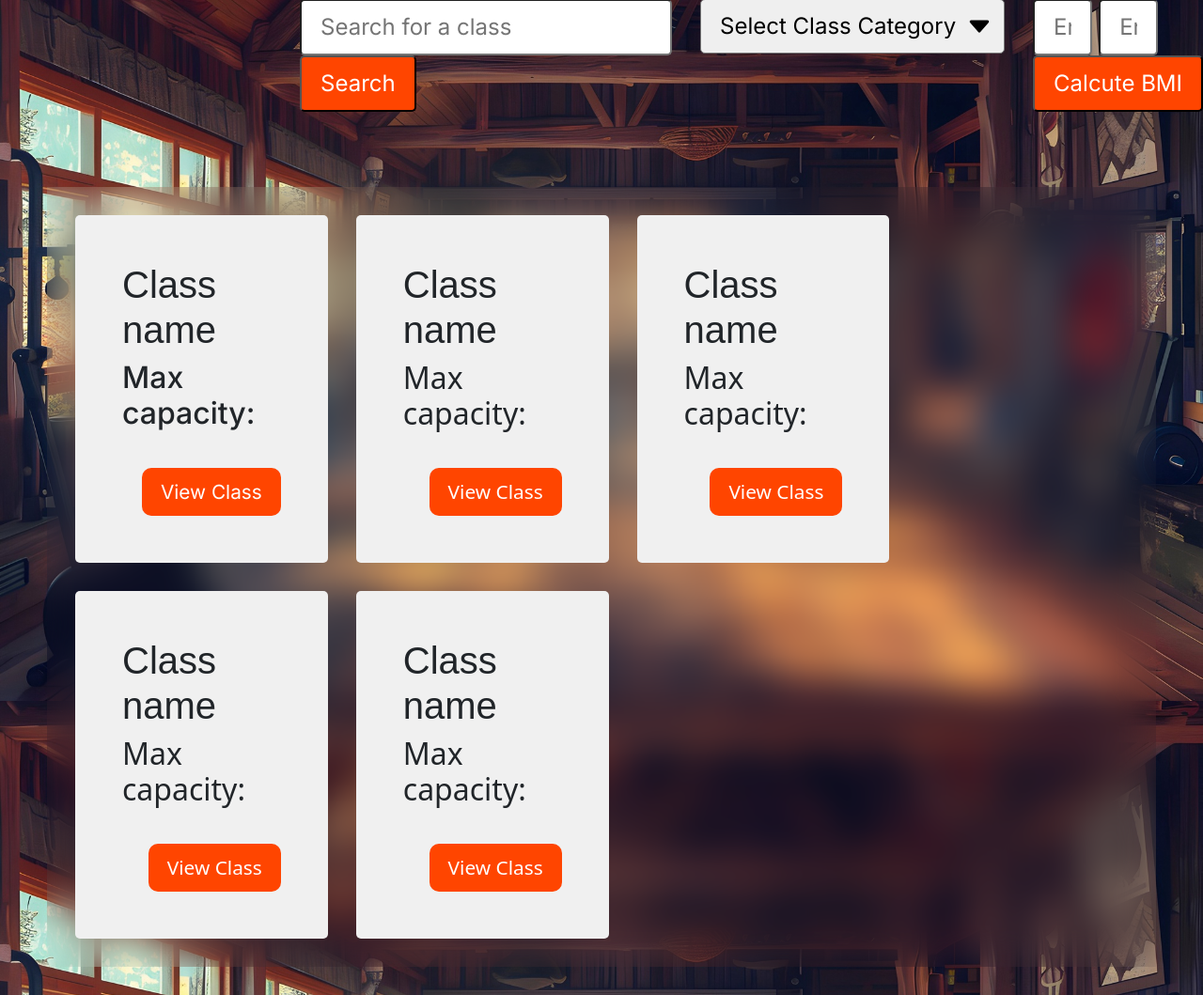
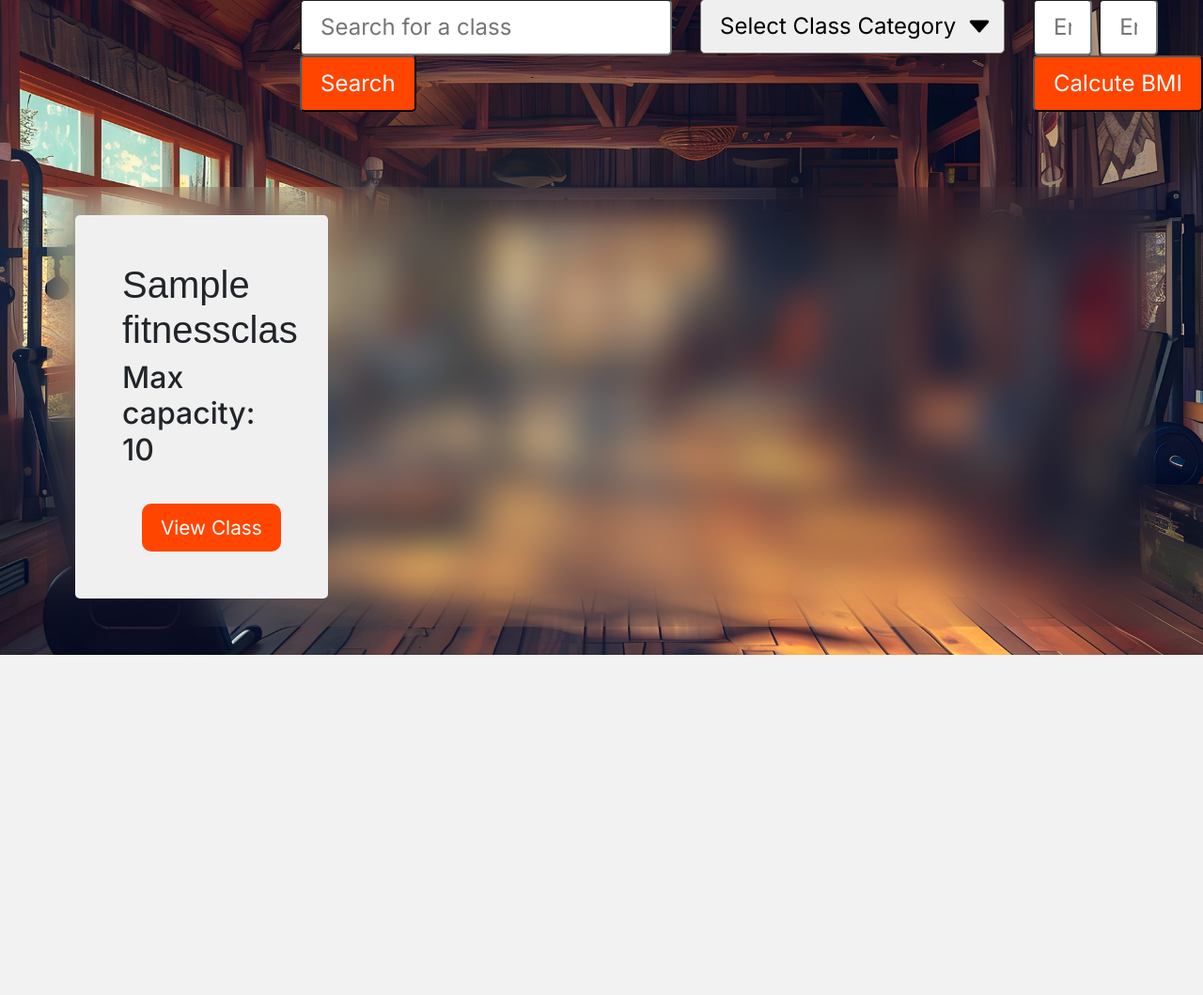
Before and after one commit to Peeradech01/ActiveVibe_Project, a Django app: page /class/ in a window 1280 px wide. Shown: the part 107-1166 px from the top of the page at 94% size. After the commit the page ends 804 px from the top, so only its background shows below. Run offline with Django 5.2, Linux system fonts and the light colour scheme; a user stored in the database is signed in; tables that the repository leaves empty hold one stand-in row (values such as "Sample post"); some web fonts are replaced.

Commit message:
edit models.py 4

```diff
--- a/Projectors/fitnessmanagement/fitness/models.py
+++ b/Projectors/fitnessmanagement/fitness/models.py
@@ -1,5 +1,5 @@
 from django.db import models
-from django.contrib.auth.models import User
+from django.contrib.auth.models import User, Group
 from django.utils import timezone
 
 # Create your models here.
@@ -13,23 +13,16 @@
     def __str__(self):
         return self.name
 
-# class CustomerMembership(models.Model):
-#     user = models.ForeignKey(User, on_delete=models.CASCADE)
-#     membership = models.ForeignKey(Membership, on_delete=models.CASCADE)
-#     time_remaining = models.DateTimeField()
+class CustomerMembership(models.Model):
+    user = models.OneToOneField(User, on_delete=models.CASCADE)
+    membership = models.ForeignKey(Membership, on_delete=models.CASCADE)
 
 class PersonalInfo(models.Model):
-    ROLE_CHOICES = [
-        ('customer', 'Customer'),
-        ('trainer', 'Trainer'),
-        ('manager', 'Manager')
-    ]
     user = models.OneToOneField(User, on_delete=models.CASCADE)
     weight = models.FloatField(null=False, default=0)
     height = models.FloatField(null=False, default=0)
     bmi = models.FloatField(null=False, default=0)
     phone = models.CharField(max_length=10, null=False)
-    role = models.CharField(max_length=10, choices=ROLE_CHOICES, null=False)
 
 class Schedules(models.Model):
     STATUS_CHOICES = [
@@ -50,11 +43,12 @@
         return self.name
 
 class FitnessClass(models.Model):
+    user = models.ManyToManyField(User)
     name = models.CharField(max_length=50, null=False)
     description = models.TextField(null=False)
     schedule = models.ForeignKey(Schedules, on_delete=models.CASCADE)
-    categories = models.ManyToManyField(Category)
-    trainer = models.ForeignKey(User, on_delete=models.CASCADE, null=False)
+    categories = models.ForeignKey(Category, on_delete=models.CASCADE)
+    trainer = models.ForeignKey(Group, on_delete=models.CASCADE, null=False)
     max_capacity = models.IntegerField(null=False)
 
     def __str__(self):
--- a/Projectors/fitnessmanagement/fitness/templates/user/fitness_class.html
+++ b/Projectors/fitnessmanagement/fitness/templates/user/fitness_class.html
@@ -27,31 +27,13 @@
     </div>
     <div>
         <div class="card-row2">
-            <div class="card-class font3">
-                <h1 class="font1">Class name</h1>
-                <h2>Max capacity:</h2>
-                <a href="{% url 'class-detail' %}">View Class</a>
-            </div>
-            <div class="card-class">
-                <h1 class="font1">Class name</h1>
-                <h2>Max capacity:</h2>
-                <a href="{% url 'class-detail' %}">View Class</a>
-            </div>
-            <div class="card-class">
-                <h1 class="font1">Class name</h1>
-                <h2>Max capacity:</h2>
-                <a href="{% url 'class-detail' %}">View Class</a>
-            </div>
-            <div class="card-class">
-                <h1 class="font1">Class name</h1>
-                <h2>Max capacity:</h2>
-                <a href="{% url 'class-detail' %}">View Class</a>
-            </div>
-            <div class="card-class">
-                <h1 class="font1">Class name</h1>
-                <h2>Max capacity:</h2>
-                <a href="{% url 'class-detail' %}">View Class</a>
-            </div>
+            {% for class in fit_class %}
+                <div class="card-class font3">
+                    <h1 class="font1">{{ class.name }}</h1>
+                    <h2>Max capacity: {{ class.max_capacity }}</h2>
+                    <a href="{% url 'class-detail' class.pk %}">View Class</a>
+                </div>
+            {% endfor %}
         </div>
     </div>
 </div>
@@ -60,7 +42,7 @@
 {% block script %}
 <script>
     document.getElementById('category').addEventListener('change', function() {
-      document.getElementById('categoryform').submit();
+        document.getElementById('categoryform').submit();
     });
-  </script>
+</script>
 {% endblock %}
--- a/Projectors/fitnessmanagement/fitness/templates/user/membership.html
+++ b/Projectors/fitnessmanagement/fitness/templates/user/membership.html
@@ -11,7 +11,7 @@
         {% for i in member %}
         <div class="col-md-4 d-flex">
             <div class="card flex-fill">
-                <img src="{% static 'logo.png' %}" class="card-img-top " alt="Card 1 Image">
+                <img src="{% static 'img/logo.png' %}" class="card-img-top " alt="Card 1 Image">
                 <div class="card-body">
                     <h1 class="font1">{{ i.name }}</h1>
                     <p>{{ i.description }}</p>
--- a/Projectors/fitnessmanagement/fitness/urls.py
+++ b/Projectors/fitnessmanagement/fitness/urls.py
@@ -2,54 +2,21 @@
 from .views import *
 
 urlpatterns = [
-    # Homepage
-    path('', IndexView.as_view(), name='index'),
-
-    # Login
-    path('login/', LoginFormView.as_view(), name='login'),
-
-    # Logout
-    path('logout/', LogoutFormView.as_view(), name='logout'),
-
-    # Register
-    path('register/', RegisterFormView.as_view(), name='register'),
-
-    # User profile page
-    path('userprofile/id:<int:pk>/', UserProfileView.as_view(), name='userprofile'),
-
-    # Edit user profile page
-    path('edit_profile/id:<int:pk>/', EditProfileView.as_view(), name='edit_profile'),
-
-    # Change password page
-    path('change_password/id:<int:pk>/', Change_PasswordView.as_view(), name='change_password'),
-
-    # Membership page
-    path('membership/', MembershipView.as_view(), name='membership'),
-
-    # Membership form page
-    path('membership/membership_id/', MembershipFormView.as_view(), name='membership_form'),
-
-    # Fitness class page
-    path('class/', FitnessClassView.as_view(), name='class'),
-
-    # Create fitness class page
-    path('class/create_class/', CreateFitnessClassView.as_view(), name='create-class'),
-
-    # Fitness class detail page
-    path('class/class_id/', FitnessClassDetailView.as_view(), name='class-detail'),
-
-    # Edit fitness class page
-    path('class/class_id/edit/', EditFitnessClassView.as_view(), name='edit-class'),
-
-    # Admin
-    path('manage/', ManagementView.as_view(), name='manage'),
-
-    # Manage user
-    path('manage/user/', ManageUserView.as_view(), name='manage-user'),
-
-    # Delete user
-    path('manage/user/delete/id:<int:pk>/', DeleteUserView.as_view(), name='delete-user'),
-
-    # Manage membership
-    path('manage/membership/', ManageMembershipView.as_view(), name='manage-membership'),
+    path('', IndexView.as_view(), name='index'),  # Homepage
+    path('login/', LoginFormView.as_view(), name='login'), # Login
+    path('logout/', LogoutFormView.as_view(), name='logout'), # Logout
+    path('register/', RegisterFormView.as_view(), name='register'), # Register
+    path('userprofile/id:<int:pk>/', UserProfileView.as_view(), name='userprofile'), # User profile page
+    path('edit_profile/id:<int:pk>/', EditProfileView.as_view(), name='edit_profile'), # Edit user profile page
+    path('change_password/id:<int:pk>/', Change_PasswordView.as_view(), name='change_password'), # Change password page
+    path('membership/', MembershipView.as_view(), name='membership'), # Membership page
+    path('membership/membership_id/', MembershipFormView.as_view(), name='membership_form'),  # Membership form page
+    path('class/', FitnessClassView.as_view(), name='class'), # Fitness class page
+    path('class/create_class/', CreateFitnessClassView.as_view(), name='create-class'), # Create fitness class page
+    path('class/id:<int:pk>/', FitnessClassDetailView.as_view(), name='class-detail'), # Fitness class detail page
+    path('class/class_id/edit/', EditFitnessClassView.as_view(), name='edit-class'), # Edit fitness class page
+    path('manage/', ManagementView.as_view(), name='manage'), # Admin
+    path('manage/user/', ManageUserView.as_view(), name='manage-user'), # Manage user
+    path('manage/user/delete/id:<int:pk>/', DeleteUserView.as_view(), name='delete-user'), # Delete user
+    path('manage/membership/', ManageMembershipView.as_view(), name='manage-membership'), # Manage membership
 ]
--- a/Projectors/fitnessmanagement/fitness/views.py
+++ b/Projectors/fitnessmanagement/fitness/views.py
@@ -71,13 +71,14 @@
                 return redirect('login')
         else:
             form = RegistrationForm()
-        return render(request, 'authen/register_form.html', {'form': form})
+            context = {'form':form}
+        return render(request, 'authen/register_form.html', context)
 
 #Membership page
 class MembershipView(LoginRequiredMixin, View):
     def get(self, request):
         member = Membership.objects.all()
-        context = {'member': member}
+        context = {'member':member}
         return render(request, 'user/membership.html', context)
 
 #Membership form
@@ -88,12 +89,17 @@
 #Fitnes class page
 class FitnessClassView(LoginRequiredMixin, View):
     def get(self, request):
-        return render(request, 'user/fitness_class.html')
+        fit_class = FitnessClass.objects.all()
+        context = {'fit_class':fit_class}
+        return render(request, 'user/fitness_class.html', context)
+
 
 #Fitness class detail page
 class FitnessClassDetailView(LoginRequiredMixin, View):
-    def get(self, request):
-        return render(request, 'user/class_detail.html')
+    def get(self, request, pk):
+        fit_classdetail = FitnessClass.objects.get(pk=pk)
+        context = {'fit_classdetail':fit_classdetail}
+        return render(request, 'user/class_detail.html', context)
 
 #Edit fitness class form
 class EditFitnessClassView(LoginRequiredMixin, View):
@@ -114,7 +120,8 @@
 class EditProfileView(LoginRequiredMixin, View):
     def get(self, request, pk):
         form = EditProfileForm()
-        return render(request, 'user/edit_profile.html', {'form': form})
+        context = {'form':form}
+        return render(request, 'user/edit_profile.html', context)
 
     def post(self, request, pk):
         if request.method == 'POST':
@@ -124,13 +131,15 @@
                 return render(request, 'user/userprofile.html', {'pk': pk})
         else:
             form = EditProfileForm(instance=request.user)
-        return render(request, 'user/edit_profile.html', {'form': form})
+            context = {'form': form}
+        return render(request, 'user/edit_profile.html', context)
 
 # Change password form
 class Change_PasswordView(LoginRequiredMixin, View):
     def get(self, request, pk):
         form = PasswordChangeForm(user=request.user)
-        return render(request, 'user/change_password.html', {'form': form})
+        context = {'form': form}
+        return render(request, 'user/change_password.html', context)
 
     def post(self, request, pk):
         form = PasswordChangeForm(user=request.user, data=request.POST)
@@ -142,7 +151,8 @@
             return render(request, 'user/userprofile.html', {'pk':pk})
         else:
             print("unsave")
-            return render(request, 'user/change_password.html', {'form': form})
+            context = {'form': form}
+            return render(request, 'user/change_password.html', context)
 
 # Admin page
 class ManagementView(LoginRequiredMixin, View):
@@ -154,7 +164,8 @@
     def get(self, request):
         groups = Group.objects.all()
         user_list = User.objects.all().order_by('date_joined')
-        return render(request, 'admin/manage_user.html', {'user_list': user_list, 'groups': groups})
+        context = {'user_list': user_list, 'groups': groups}
+        return render(request, 'admin/manage_user.html', context)
 
     def post(self, request):
         selected_role = request.POST.get('role')
@@ -164,7 +175,8 @@
         else:
             user_list = User.objects.all().order_by('date_joined')
         count = User.objects.filter(groups__name=selected_role).count()
-        return render(request, 'admin/manage_user.html', {'user_list': user_list, 'groups': groups, 'selected_role': selected_role, 'count': count})
+        context = {'user_list': user_list, 'groups': groups, 'selected_role': selected_role, 'count': count}
+        return render(request, 'admin/manage_user.html', context)
 
 #Delet user
 class DeleteUserView(LoginRequiredMixin, View):
@@ -183,4 +195,5 @@
                 membership.duration_display = f"{membership.duration // 12} year"
             else:
                 membership.duration_display = f"{membership.duration} month"
-        return render(request, 'admin/manage_membership.html', {'membership_list': membership_list})
+        context = {'membership_list': membership_list}
+        return render(request, 'admin/manage_membership.html', context)
```
Also changed, not shown: Projectors/fitnessmanagement/fitness/templates/user/class_detail.html (+5 -3 lines), Projectors/fitnessmanagement/fitness/migrations/0008_remove_personalinfo_role_fitnessclass_user_and_more.py (added).
